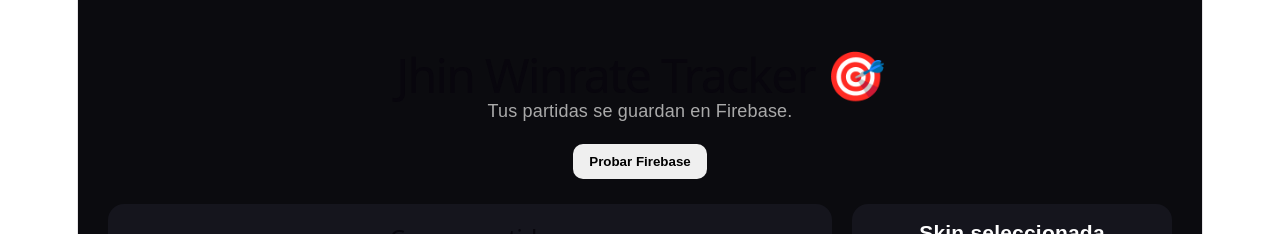
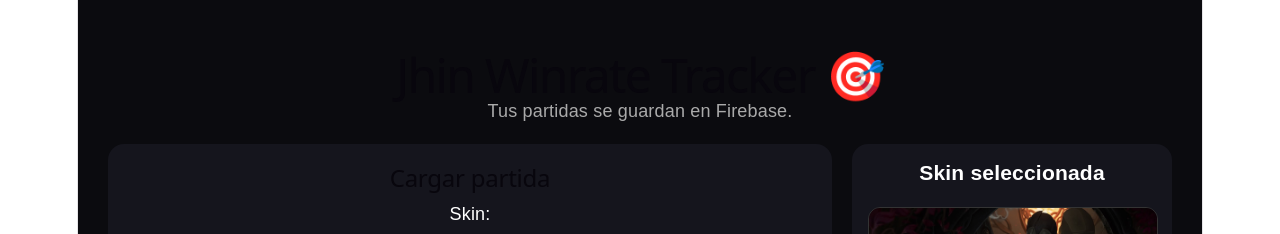
Before and after one commit to JuanCarlosGarcia01/stats-jhin, a React (Vite) app: page / in a window 1280 px wide. Shown: the top 234 px of the page. Built offline with nearby package versions, Linux system fonts and the light colour scheme; no server answers; the database is empty.

Commit message:
borro boton de prueba

```diff
--- a/src/App.jsx
+++ b/src/App.jsx
@@ -145,20 +145,6 @@ export default function App() {
         <p style={{ color: "#aaa", marginBottom: "20px" }}>
           Tus partidas se guardan en Firebase.
         </p>
-
-        <button
-          onClick={testFirebase}
-          style={{
-            marginBottom: "25px",
-            padding: "10px 16px",
-            borderRadius: "10px",
-            border: "none",
-            cursor: "pointer",
-            fontWeight: "bold",
-          }}
-        >
-          Probar Firebase
-        </button>
 
         <div
           style={{
```
